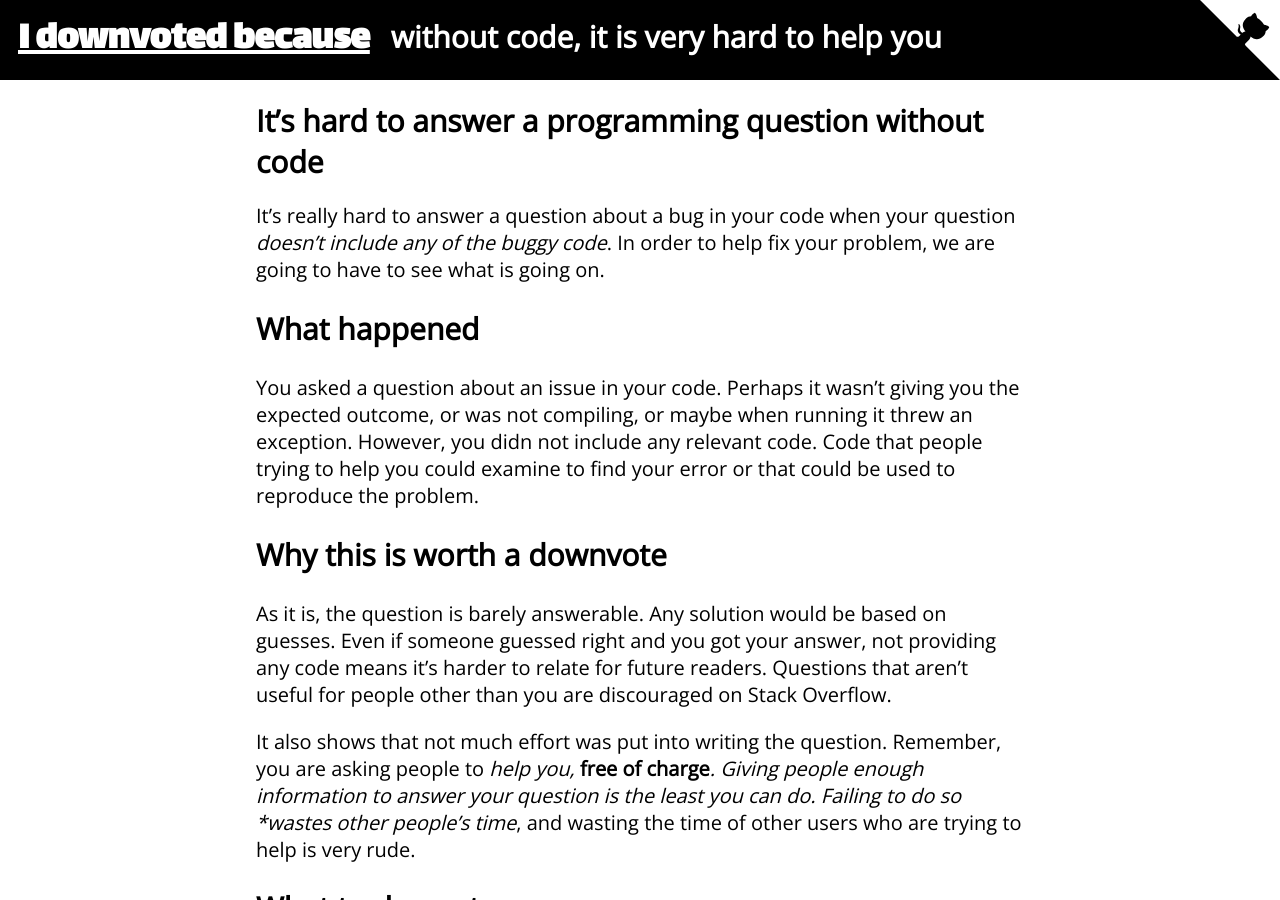
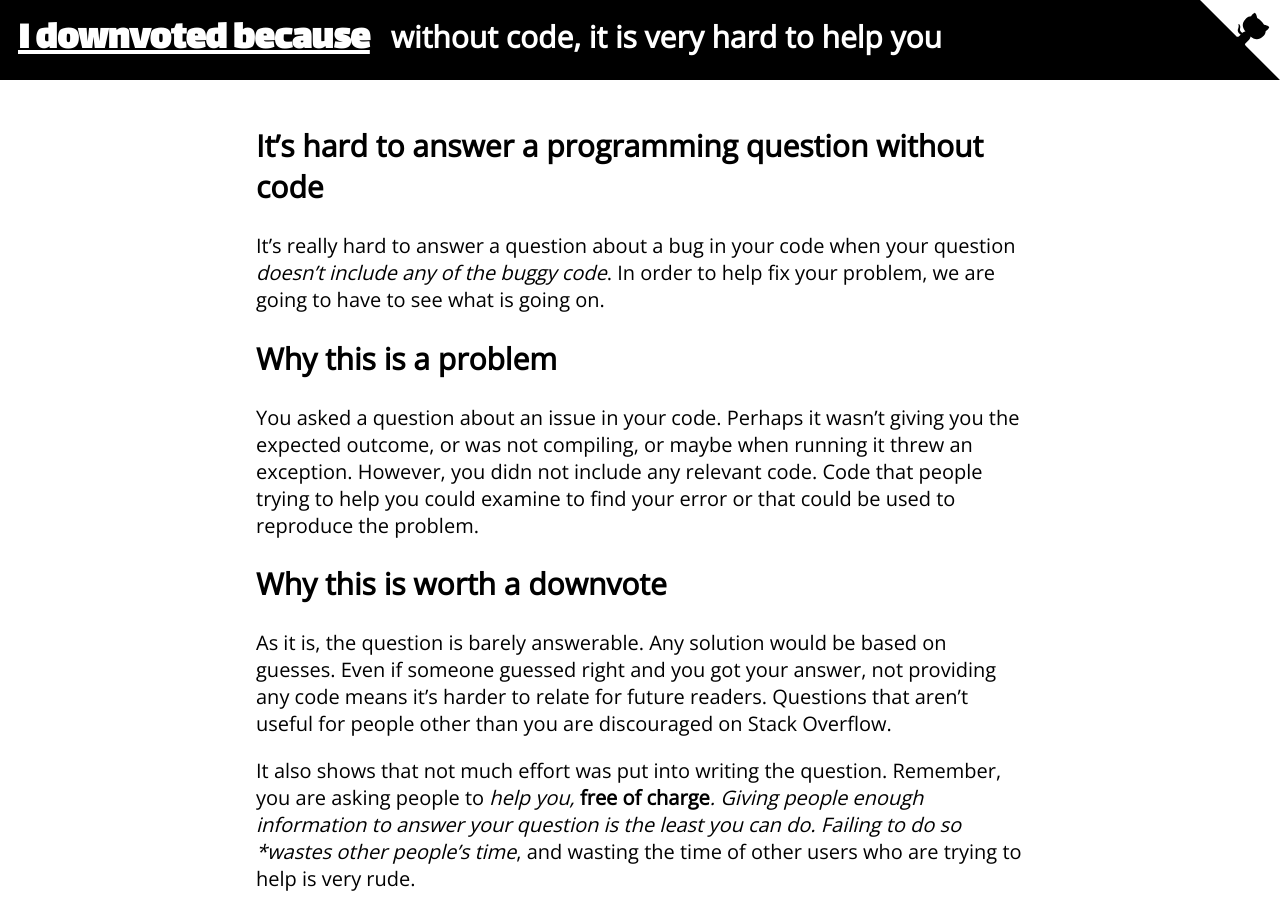
Before and after one commit to WillSullivan/idownvotedbecause, a Jekyll site: the page built from stackoverflow/nocode.md, in a window 1280 px wide and 900 px high. Built offline with Jekyll 4.4.1, drawn with Linux system fonts in a browser that asks for light colours; comment, search, counter and statistics services are not loaded.

Commit message:
Update nocode.md

```diff
--- a/stackoverflow/nocode.md
+++ b/stackoverflow/nocode.md
@@ -4,22 +4,18 @@ byline: without code, it is very hard to help you
 permalink: nocode/
 categories: "Stack Overflow"
 ---
-# It's hard to answer a programming question without code
-
+## It's hard to answer a programming question without code {#introduction}
 It's really hard to answer a question about a bug in your code when your question *doesn't include any of the buggy code*. In order to help fix your problem, we are going to have to see what is going on.
 
-## What happened
-
+## Why this is a problem {#whythisisaproblem}
 You asked a question about an issue in your code.  Perhaps it wasn't giving you the expected outcome, or was not compiling, or maybe when running it threw an exception.  However, you didn not include any relevant code.  Code that people trying to help you could examine to find your error or that could be used to reproduce the problem.
 
-## Why this is worth a downvote
-
+## Why this is worth a downvote {#whythisisworthadownvote}
 As it is, the question is barely answerable. Any solution would be based on guesses.  Even if someone guessed right and you got your answer, not providing any code means it's harder to relate for future readers.  Questions that aren't useful for people other than you are discouraged on Stack Overflow.
 
 It also shows that not much effort was put into writing the question. Remember, you are asking people to *help you,* **free of charge***.  Giving people enough information to answer your question is the least you can do. Failing to do so *wastes other people's time*, and wasting the time of other users who are trying to help is very rude.
 
-## What to do next
-
+## What to do next {#whattodonext}
 Edit the post to add a Minimal, Complete, Verifiable Example (see [the Stack Overflow help center](http://stackoverflow.com/help/mcve) for details on how to do this).
 
 The code should not be [directly copy/pasted]({% link stackoverflow/toomuchcode.md %}) from your editor or IDE! Instead, it should be cut down to only keep the parts essential to identify and reproduce the issue.
```
